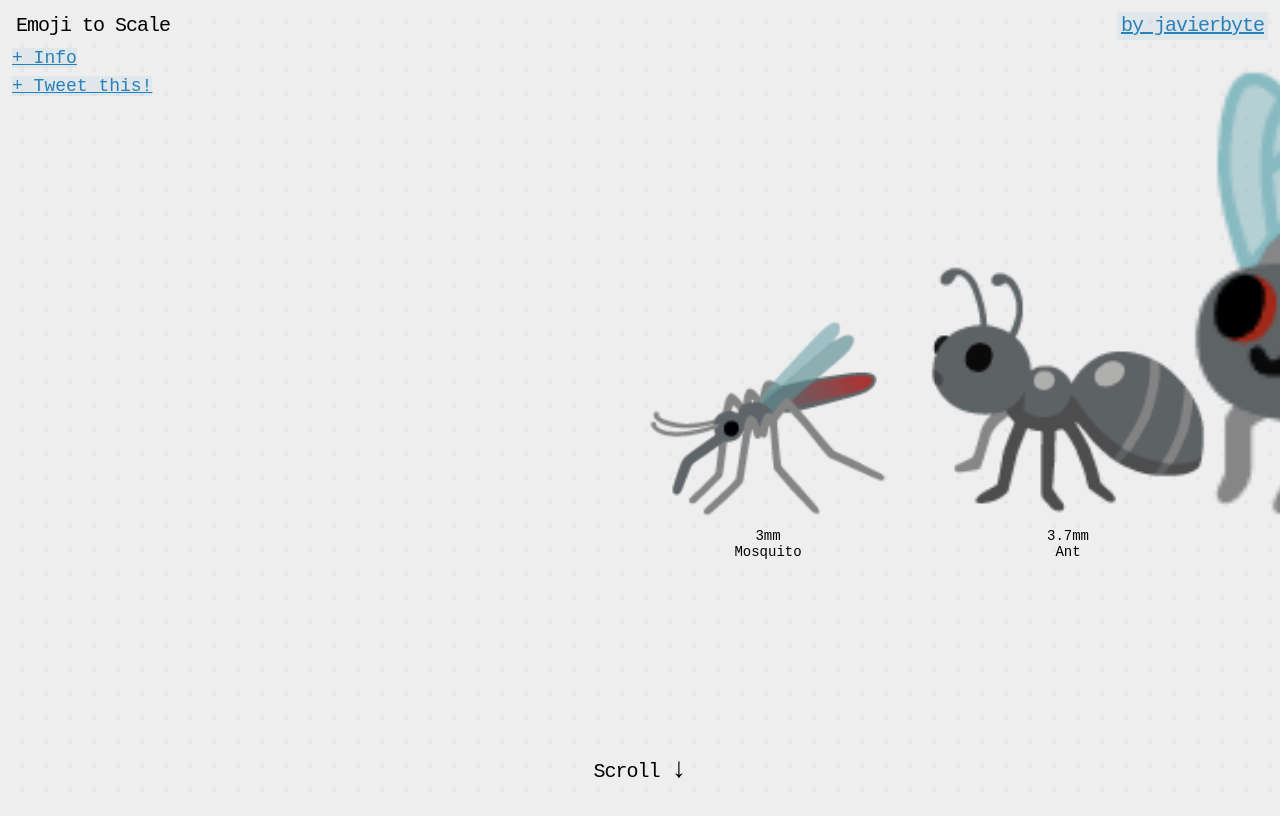
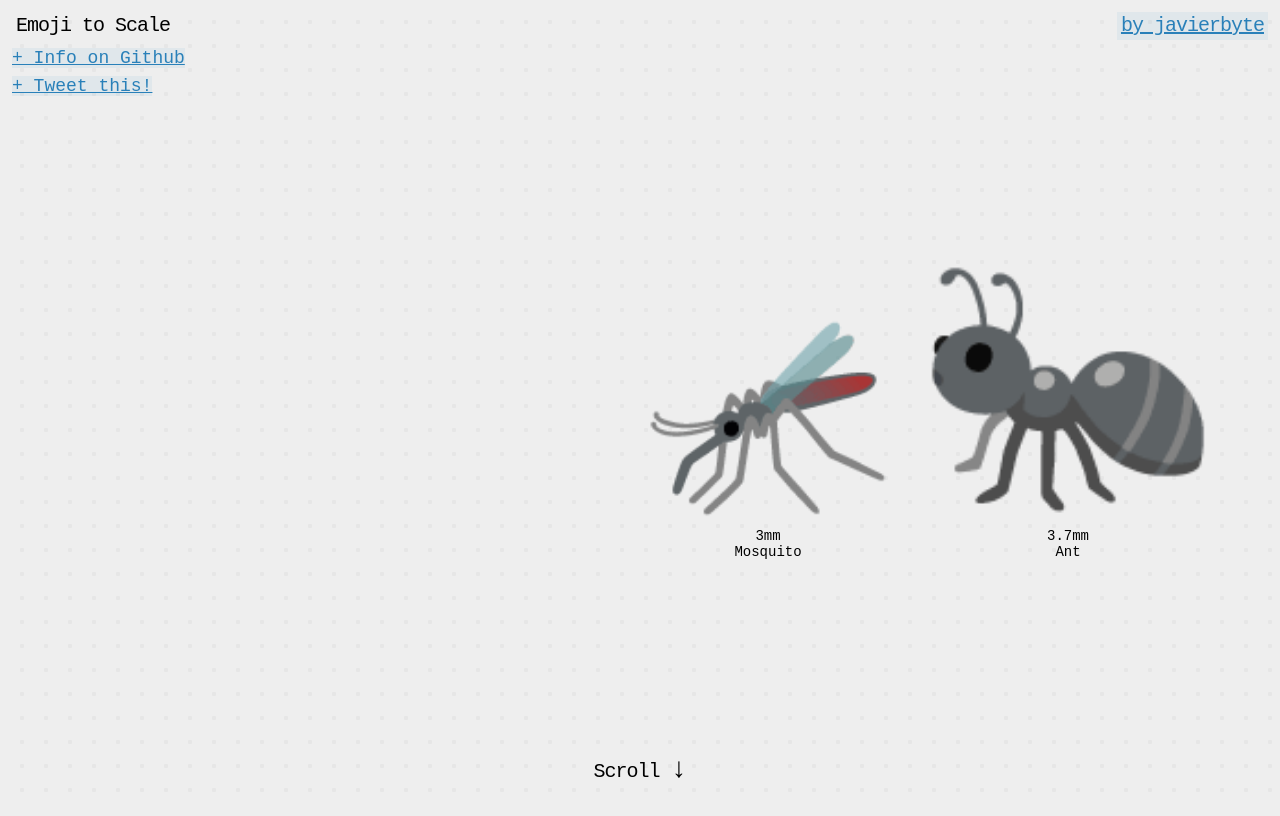
Before and after one commit to maxwill87/emoji-to-scale, a React (Create React App) app: page / in a window 1280 px wide. Shown: the top 816 px of the page. Built offline with nearby package versions, Linux system fonts and the light colour scheme.

Commit message:
Restore  instead of  for performance. Move things out of the render loop

```diff
--- a/public/index.html
+++ b/public/index.html
@@ -27,6 +27,30 @@
     <meta property="og:image:height" content="900" />
   </head>
   <body>
+    <div class="bg" />
+    <div class="header">
+      <div style="flex: 1">
+        <h1>Emoji to Scale</h1>
+        <div style="margin-top: 8px">
+          <a href="https://github.com/javierbyte/emoji-to-scale">+ Info on Github</a>
+        </div>
+        <div style="margin-top: 8px">
+          <a href="https://twitter.com/intent/tweet?text=Visualize%20emojis%20to%20scale.%20The%20chicken%20is%20not%20bigger%20than%20the%20car%20anymore!%20%F0%9F%90%93%F0%9F%9A%97%0A%20http%3A//javier.xyz/emoji-to-scale/">
+            + Tweet this!
+          </a>
+        </div>
+      </div>
+      <a href="https://javier.xyz/">
+        <h1>by javierbyte</h1>
+      </a>
+    </div>
+
+    <div class="footer">
+      <h2>
+        Scroll <span style="font-size: 28px">↓</span>
+      </h2>
+    </div>
+
     <div id="root"></div>
     <script async src="https://www.googletagmanager.com/gtag/js?id=UA-44329676-12"></script>
     <script>
--- a/src/app.jsx
+++ b/src/app.jsx
@@ -1,4 +1,4 @@
-import { useEffect, useState, Fragment } from 'react';
+import { useEffect, useState } from 'react';
 import { getData } from './getData.js';
 
 const WIDTH = 300;
@@ -37,33 +37,6 @@ function App() {
   }, []);
 
   return (
-    <Fragment>
-      <div className="bg" />
-
-      <div className="header">
-        <div>
-          <h1>Emoji to Scale</h1>
-          <div style={{ marginTop: 8 }}>
-            <a href="https://github.com/javierbyte/emoji-to-scale">+ Info</a>
-          </div>
-          <div style={{ marginTop: 8 }}>
-            <a href="https://twitter.com/intent/tweet?text=Visualize%20emojis%20to%20scale.%20The%20chicken%20is%20not%20bigger%20than%20the%20car%20anymore!%20%F0%9F%90%93%F0%9F%9A%97%0A%20http%3A//javier.xyz/emoji-to-scale/">
-              + Tweet this!
-            </a>
-          </div>
-        </div>
-        <div style={{ flex: 1 }} />
-        <a href="https://javier.xyz/">
-          <h1>by javierbyte</h1>
-        </a>
-      </div>
-
-      <div className="footer">
-        <h2>
-          Scroll <span style={{ fontSize: 28 }}>↓</span>
-        </h2>
-      </div>
-
     <div className="emoji-display">
       {data.map(([emoji, size, label]) => {
         const width = window.innerWidth;
@@ -76,7 +49,7 @@ function App() {
 
         compoundDistance += WIDTH;
 
-          if (relativeDistance < -WIDTH || relativeDistance > width) {
+        if (relativeDistance < -WIDTH / 2 || relativeDistance > width - WIDTH / 2) {
           return null;
         }
 
@@ -94,7 +67,7 @@ function App() {
         const floatScale =
           floorCeilProgress * emojisToScale[1][1] + (1 - floorCeilProgress) * emojisToScale[0][1];
 
-          const calculatedScale = Math.min(size / floatScale, 1000);
+        const calculatedScale = Math.min(size / floatScale, 64);
 
         let opacity = 1;
         if (calculatedScale > 3) {
@@ -106,8 +79,8 @@ function App() {
           <div
             className="emoji-container"
             style={{
-                // transform: `translatex(${relativeDistance}px)`
-                left: `${relativeDistance}px`
+              transform: `translatex(${relativeDistance}px)`
+              // left: `${relativeDistance}px`
             }}
             key={emoji}
           >
@@ -126,7 +99,6 @@ function App() {
         );
       })}
     </div>
-    </Fragment>
   );
 }
 
```
Lines whose indentation alone changed are shown as unchanged.
